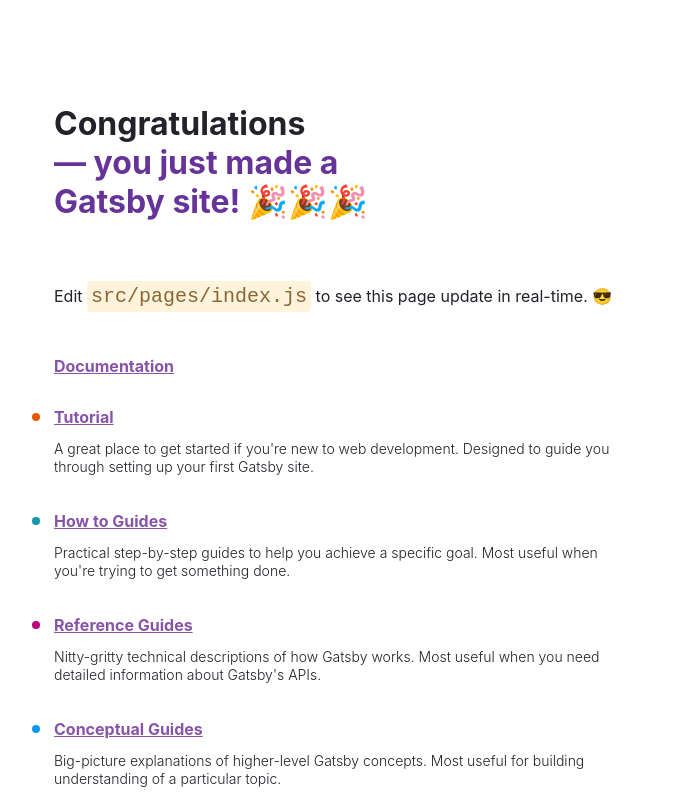
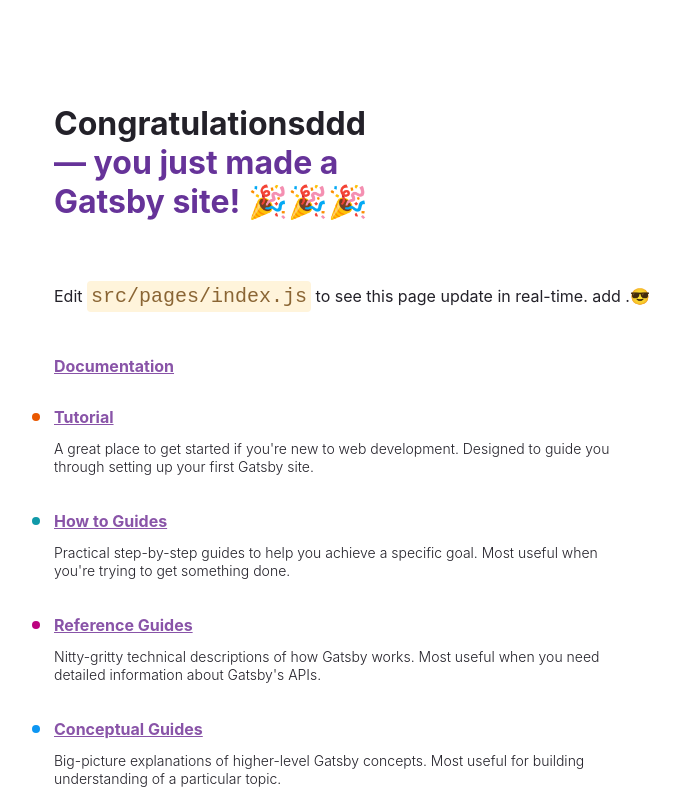
Before and after one commit to miruy/GatsbySite, a Gatsby site: page / in a window 1280 px wide. Shown: the top 800 px of the page, without its empty margins (50-730 px from the left). Built offline with nearby package versions, Linux system fonts and the light colour scheme; Gatsby itself is replaced by a stand-in of ours.

Commit message:
gatsby site

```diff
--- a/src/pages/index.js
+++ b/src/pages/index.js
@@ -129,18 +129,18 @@
 const IndexPage = () => {
   return (
     <main style={pageStyles}>
-      <title>Home Page</title>
+      <title>자기소개서</title>
       <h1 style={headingStyles}>
-        Congratulations
-        <br />
-        <span style={headingAccentStyles}>— you just made a Gatsby site! </span>
+          Congratulationsddd
+          <br />
+          <span style={headingAccentStyles}>— you just made a Gatsby site! </span>
         <span role="img" aria-label="Party popper emojis">
-          🎉🎉🎉
+        🎉🎉🎉
         </span>
-      </h1>
-      <p style={paragraphStyles}>
+        </h1>
+        <p style={paragraphStyles}>
         Edit <code style={codeStyles}>src/pages/index.js</code> to see this page
-        update in real-time.{" "}
+        update in real-time.{" "}add .
         <span role="img" aria-label="Sunglasses smiley emoji">
           😎
         </span>
```
